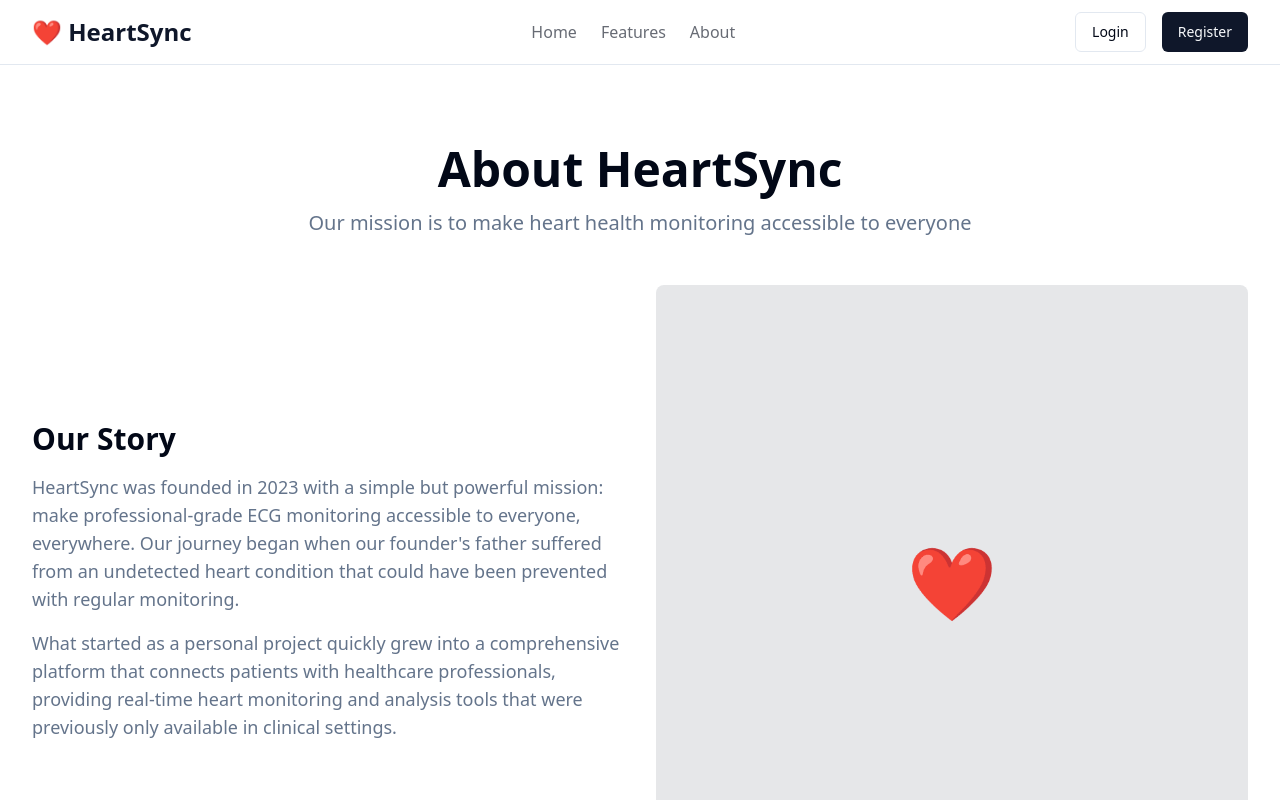
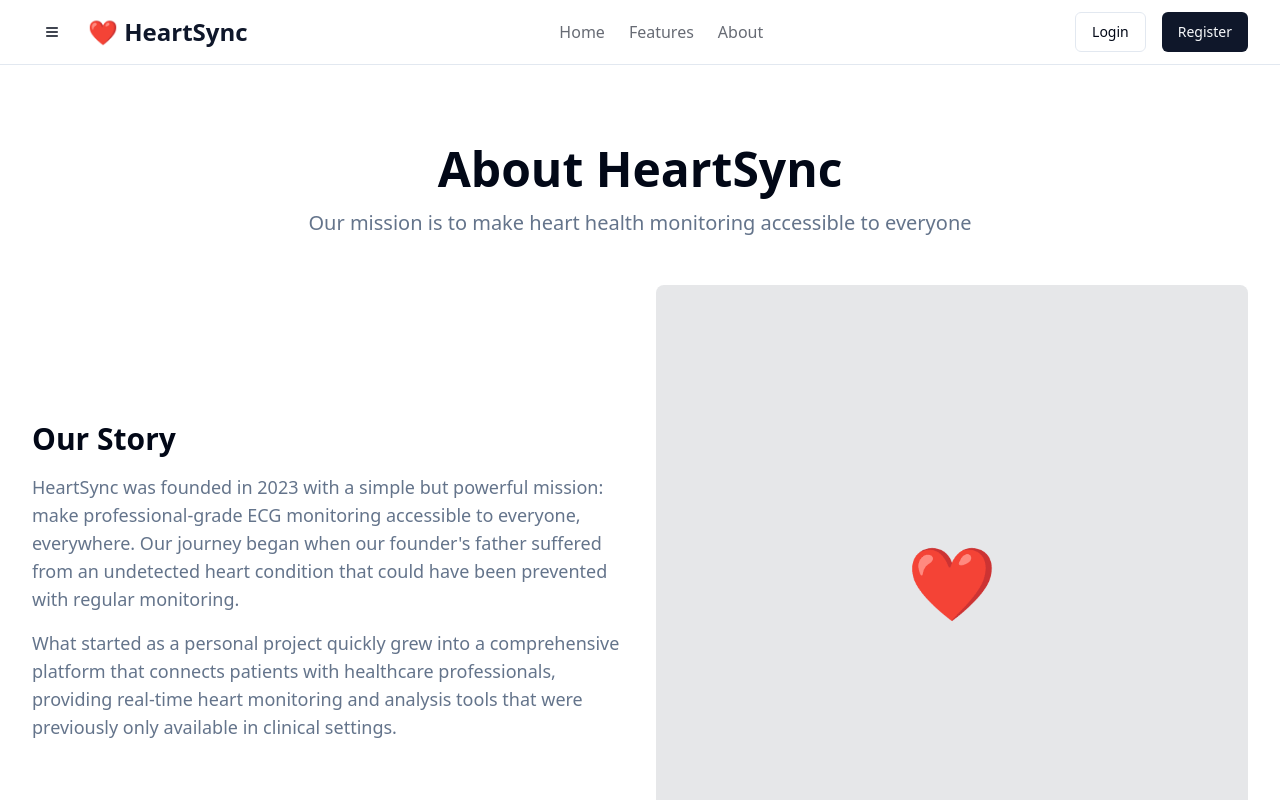
Before and after one commit to shubhamjaiswal69/heartsync-ecg-monitoring-system-, a React (Vite) app: page /about in a window 1280 px wide. Shown: the top 800 px of the page. Built offline with nearby package versions, Linux system fonts and the light colour scheme.

Commit message:
Add navigation menu
Implement a navigation menu in the top-left corner, positioned to the left of the HeartSync logo.

```diff
--- a/src/components/layout/Navbar.tsx
+++ b/src/components/layout/Navbar.tsx
@@ -1,14 +1,19 @@
 
 import { Link } from "react-router-dom";
 import { Button } from "@/components/ui/button";
+import RightSideMenu from "./RightSideMenu";
+import { Menu } from "lucide-react";
 
 const Navbar = () => {
   return (
     <nav className="sticky top-0 z-10 border-b bg-background/95 backdrop-blur supports-[backdrop-filter]:bg-background/60">
       <div className="container flex h-16 items-center justify-between">
-        <Link to="/" className="flex items-center gap-2">
-          <span className="text-2xl font-bold text-primary">❤️ HeartSync</span>
-        </Link>
+        <div className="flex items-center gap-4">
+          <RightSideMenu userType="patient" onLogout={() => {}} />
+          <Link to="/" className="flex items-center gap-2">
+            <span className="text-2xl font-bold text-primary">❤️ HeartSync</span>
+          </Link>
+        </div>
         <div className="hidden md:flex items-center space-x-6">
           <Link to="/" className="text-foreground/60 hover:text-foreground transition">Home</Link>
           <Link to="/features" className="text-foreground/60 hover:text-foreground transition">Features</Link>
--- a/src/components/layout/RightSideMenu.tsx
+++ b/src/components/layout/RightSideMenu.tsx
@@ -1,4 +1,3 @@
-
 import { Menu } from "lucide-react";
 import { Link } from "react-router-dom";
 import { Button } from "@/components/ui/button";
@@ -25,7 +24,7 @@ const RightSideMenu = ({ userType, onLogout }: RightSideMenuProps) => {
   return (
     <Sheet>
       <SheetTrigger asChild>
-        <Button variant="ghost" size="icon" className="fixed top-4 right-4 z-50">
+        <Button variant="ghost" size="icon" className="hover:bg-accent">
           <Menu className="h-6 w-6" />
         </Button>
       </SheetTrigger>
```
